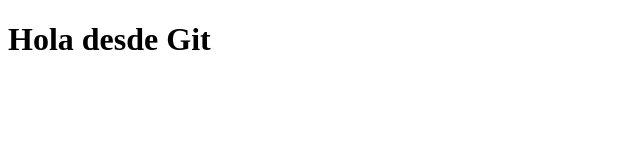
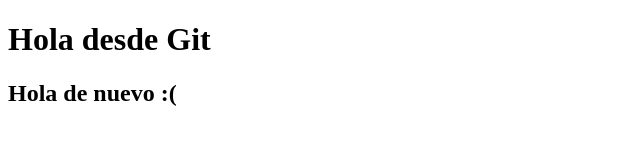
Before and after one commit to EnriDLC/ejercicio, a plain HTML site: page index.html in a window 1280 px wide. Shown: the whole page, without its empty margins (0-640 px from the left). Drawn offline with Linux system fonts and the light colour scheme.

Commit message:
Agregue h2

```diff
--- a/index.html
+++ b/index.html
@@ -8,5 +8,6 @@
 
 <body>
     <h1>Hola desde Git</h1>
+    <h2>Hola de nuevo :( </h2>
 </body>
 </html>
```
